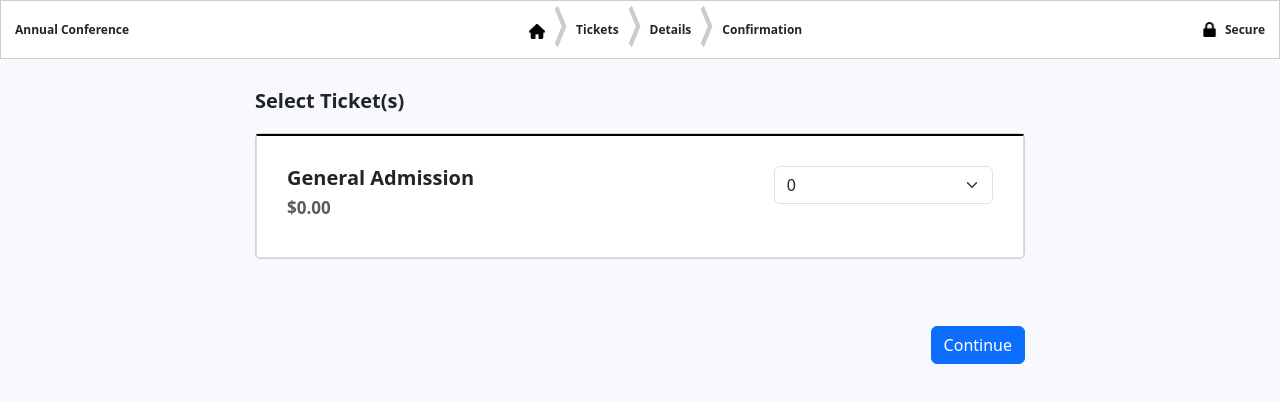
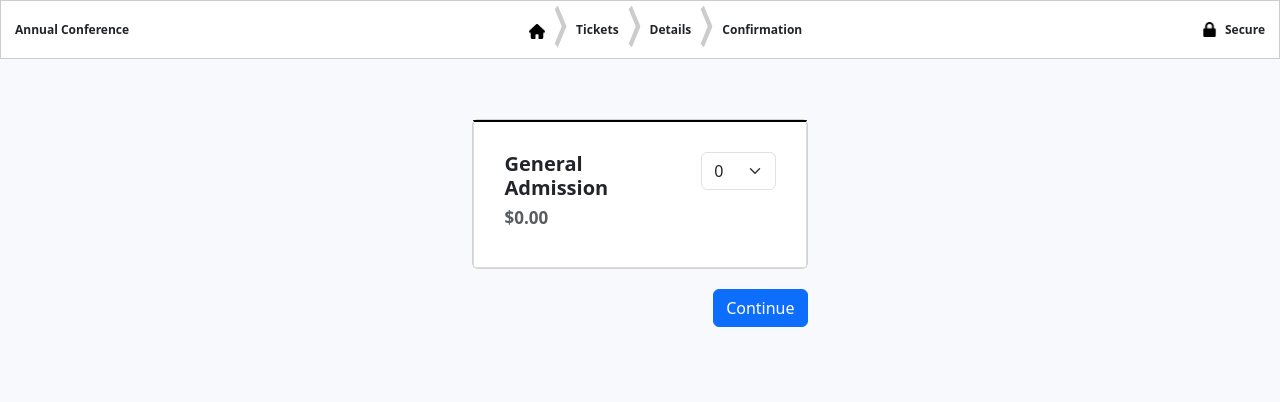
Before and after one commit to BriceWidger/event-planner, a React (Create React App) app: page /tickets in a window 1280 px wide. Shown: the top 402 px of the page. Built offline with nearby package versions, Linux system fonts and the light colour scheme.

Commit message:
ticketspage rwd modifications

```diff
--- a/src/components/ticketspage/SelectTickets.jsx
+++ b/src/components/ticketspage/SelectTickets.jsx
@@ -1,34 +1,30 @@
-import React, { useState, useRef, useCallback } from "react";
+import React, { useState } from "react";
 import { useNavigate } from "react-router-dom";
 
 const SelectTickets = () => {
   const navigate = useNavigate();
+  const [selectedValue, setSelectedValue] = useState("0");
   const [showAlert, setShowAlert] = useState(false);
   const [alertVisible, setAlertVisible] = useState(false);
-  const selectRef = useRef(null);
 
-  const handleContinueClick = useCallback(() => {
-    const selectedValue = selectRef.current.value;
-
+  const handleContinueClick = () => {
     if (selectedValue !== "0") {
       navigate("/details");
     } else {
       setShowAlert(true);
-      setTimeout(() => {
       setAlertVisible(true);
-      }, 100);
       setTimeout(() => {
         setAlertVisible(false);
       }, 4100);
     }
-  }, [navigate]);
+  };
 
   return (
     <div
       className="container select-tickets-container"
       style={{
         maxWidth: "800px",
-        height: "274.667px",
+        height: "auto",
         padding: "0 15px",
         margin: "30px auto 0",
         position: "relative",
@@ -39,9 +35,24 @@ const SelectTickets = () => {
         },
       }}
     >
-      <div style={{ marginBottom: "20px" }}>
-        <h3 style={{ fontSize: "20px", fontWeight: 600 }}>Select Ticket(s)</h3>
-      </div>
+      <div
+        className="card-container"
+        style={{
+          maxWidth: "800px",
+          height: "auto",
+          padding: "0 15px",
+          margin: "30px auto 0",
+          display: "flex",
+          flexDirection: "column",
+          alignItems: "center",
+          "@media (max-width: 575px)": {
+            width: "100%",
+            margin: "30px auto 0",
+            padding: "0 15px",
+          },
+        }}
+      >
+        <div className="card-button-container">
           <div className="card" style={{ backgroundColor: "white", flex: 1 }}>
             <div
               className="card-body"
@@ -72,7 +83,11 @@ const SelectTickets = () => {
                   <div className="ticket-description"></div>
                 </div>
                 <div className="col-md-4">
-              <select className="form-select" ref={selectRef}>
+                  <select
+                    className="form-select"
+                    value={selectedValue}
+                    onChange={(e) => setSelectedValue(e.target.value)}
+                  >
                     <option value="0">0</option>
                     <option value="1">1</option>
                     <option value="2">2</option>
@@ -89,12 +104,13 @@ const SelectTickets = () => {
             className="btn btn-primary"
             id="event-show-checkout"
             style={{
-          position: "absolute",
-          bottom: 0,
-          right: 15,
+              marginTop: "20px",
+              float: "right",
             }}
             onClick={handleContinueClick}
           />
+        </div>
+      </div>
       {showAlert && (
         <div
           className="alert alert-danger ticket-alert"
```
Lines whose indentation alone changed are shown as unchanged.
